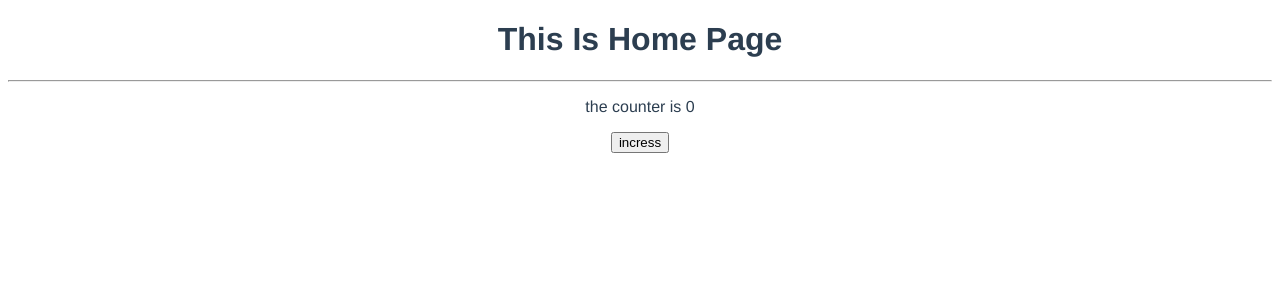
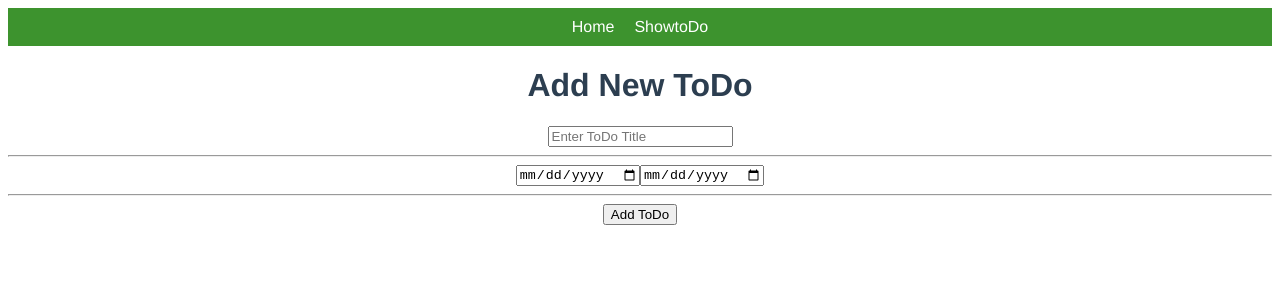
Before and after one commit to basel-th/Compstion_Api, a Vue app: page / in a window 1280 px wide. Shown: the top 300 px of the page. Built offline with nearby package versions, Linux system fonts and the light colour scheme.

Commit message:
lesison app 2

```diff
--- a/src/App.vue
+++ b/src/App.vue
@@ -1,4 +1,5 @@
 <template>
+  <my-nav></my-nav>
   <router-view />
 </template>
 
@@ -24,3 +25,7 @@ nav {
   }
 }
 </style>
+
+<script setup>
+import MyNav from "./components/MyNav.vue";
+</script>
--- /dev/null
+++ b/src/components/MyNav.vue
@@ -0,0 +1,32 @@
+<template>
+  <div class="nav">
+    <ul>
+      <li v-for="route in router.options.routes" :key="route.name">
+        <router-link :to="route.path">{{ route.meta.title }}</router-link>
+      </li>
+    </ul>
+  </div>
+</template>
+
+<script setup>
+import { useRouter } from "vue-router";
+
+const router = useRouter();
+</script>
+
+<style scoped>
+ul {
+  background-color: #3d932e;
+  color: white;
+  list-style: none;
+  padding: 10px 10px;
+  margin: 0;
+  display: flex;
+  justify-content: center;
+}
+ul li a {
+  color: white;
+  padding: 10px;
+  text-decoration: none;
+}
+</style>
--- /dev/null
+++ b/src/mixins/todo.js
@@ -0,0 +1,36 @@
+import { ref, onMounted } from "vue";
+
+const todosFunction = () => {
+  // data
+  const ToDoList = ref([]);
+
+  // methods
+  // seting up local storage
+  const addToLoacalStorage = () => {
+    localStorage.setItem("todos", JSON.stringify(ToDoList.value));
+  };
+
+  //  upfdate local storage
+  const updateLocalStorage = () => {
+    if (localStorage.getItem("todos")) {
+      ToDoList.value = JSON.parse(localStorage.getItem("todos"));
+    }
+  };
+
+  const deleteToDo = (index) => {
+    ToDoList.value.splice(index, 1);
+    addToLoacalStorage();
+  };
+
+  const markAsCompleted = (todo) => {
+    todo.iscompleted = !todo.iscompleted;
+    addToLoacalStorage();
+  };
+
+  onMounted(() => {
+    updateLocalStorage();
+  });
+
+  return { ToDoList, addToLoacalStorage, deleteToDo, markAsCompleted };
+};
+export default todosFunction;
--- a/src/router/index.js
+++ b/src/router/index.js
@@ -6,7 +6,15 @@ const routes = [
     name: "home",
     component: () => import("@/views/HomeView.vue"),
     meta: {
-      title: "Home Page",
+      title: "Home",
+    },
+  },
+  {
+    path: "/show-todo",
+    name: "ShowToDo",
+    component: () => import("@/views/ShowToDo.vue"),
+    meta: {
+      title: "ShowtoDo",
     },
   },
 ];
--- a/src/views/HomeView.vue
+++ b/src/views/HomeView.vue
@@ -1,9 +1,34 @@
 <template>
   <div class="home">
-    <h1>This Is Home Page</h1>
+    <h1>Add New ToDo</h1>
+    <form action="" @submit.prevent="addToDo">
+      <input
+        type="text"
+        v-model="ToDoOBject.title"
+        name="title"
+        placeholder="Enter ToDo Title"
+      />
+      <hr />
+      <input
+        type="date"
+        v-model="ToDoOBject.date_from"
+        name="date_from"
+        placeholder="from"
+      />
+      <input
+        type="date"
+        v-model="ToDoOBject.date_to"
+        name="date_to"
+        placeholder="to"
+      />
+      <hr />
+      <input type="submit" value="Add ToDo" />
+    </form>
+
+    <!-- <h1>This Is Home Page</h1>
     <hr />
     <p>the counter is {{ counter }}</p>
-    <button @click="counter++">incress</button>
+    <button @click="counter++">incress</button> -->
 
     <!-- <theComp></theComp> -->
     <!-- <p>the counter is {{ counter }}</p>
@@ -32,21 +57,50 @@
 </template>
 
 <script setup>
-import { onBeforeMount, onMounted, onBeforeUpdate, onUpdated, ref } from "vue";
-onBeforeMount(() => {
-  console.log("Before Mounted");
-});
-onMounted(() => {
-  console.log("Mounted");
-});
-onBeforeUpdate(() => {
-  console.log("BeforeUpdate");
-});
-onUpdated(() => {
-  console.log("Updated");
+import { ref } from "vue";
+
+import todomixins from "@/mixins/todo";
+const { ToDoList, addToLoacalStorage } = todomixins();
+
+const ToDoOBject = ref({
+  title: "",
+  date_from: "",
+  date_to: "",
+  created_at: "",
+  iscompleted: false,
 });
 
-const counter = ref(0);
+// methods
+const addToDo = () => {
+  ToDoOBject.value.id = ToDoList.value.length + 1;
+  ToDoOBject.value.created_at = new Date().toISOString();
+  ToDoList.value.push(ToDoOBject.value);
+  addToLoacalStorage();
+  ToDoOBject.value = {
+    id: "",
+    title: "",
+    date_from: "",
+    date_to: "",
+    created_at: "",
+    iscompleted: false,
+  };
+};
+
+// import { onBeforeMount, onMounted, onBeforeUpdate, onUpdated, ref } from "vue";
+// onBeforeMount(() => {
+//   console.log("Before Mounted");
+// });
+// onMounted(() => {
+//   console.log("Mounted");
+// });
+// onBeforeUpdate(() => {
+//   console.log("BeforeUpdate");
+// });
+// onUpdated(() => {
+//   console.log("Updated");
+// });
+
+// const counter = ref(0);
 // import theComp from "@/components/MyComponent.vue";
 // import { ref, provide } from "vue";
 // const username = ref("Basel Ahmed");
--- /dev/null
+++ b/src/views/ShowToDo.vue
@@ -0,0 +1,71 @@
+<template>
+  <div class="class">
+    <h1>Show To Do</h1>
+    <table style="width: 100%" v-if="ToDoList.length">
+      <thead>
+        <tr>
+          <th>Text</th>
+          <th>From</th>
+          <th>To</th>
+          <th>Create At</th>
+          <th>Action</th>
+        </tr>
+      </thead>
+      <tbody>
+        <tr
+          v-for="(todo, index) in ToDoList"
+          :key="todo.id"
+          :style="todo.iscompleted ? { backgroundColor: 'lightgreen' } : {}"
+        >
+          <td>{{ todo.title }}</td>
+          <td>{{ todo.date_from }}</td>
+          <td>{{ todo.date_to }}</td>
+          <td>{{ new Date(todo.created_at).toLocaleDateString() }}</td>
+          <td>
+            <button class="completed" @click="markAsCompleted(todo)">
+              {{ todo.iscompleted ? "InCompleted" : "Completed" }}
+            </button>
+            <button class="delete" @click="deleteToDo(index)">Delete</button>
+          </td>
+        </tr>
+      </tbody>
+    </table>
+    <h2 v-else>No Todo to Found</h2>
+  </div>
+</template>
+
+<script setup>
+import todomixins from "@/mixins/todo";
+const { ToDoList, deleteToDo, markAsCompleted } = todomixins();
+</script>
+
+<style lang="scss">
+table {
+  td,
+  tr,
+  th {
+    border: 1px solid black;
+    padding: 5px;
+    text-align: center;
+  }
+
+  td {
+    button {
+      margin: 5px;
+      border: none;
+      border-radius: 3px;
+      padding: 5px;
+    }
+
+    .completed {
+      background-color: green;
+      color: white;
+    }
+
+    .delete {
+      background-color: red;
+      color: white;
+    }
+  }
+}
+</style>
```
